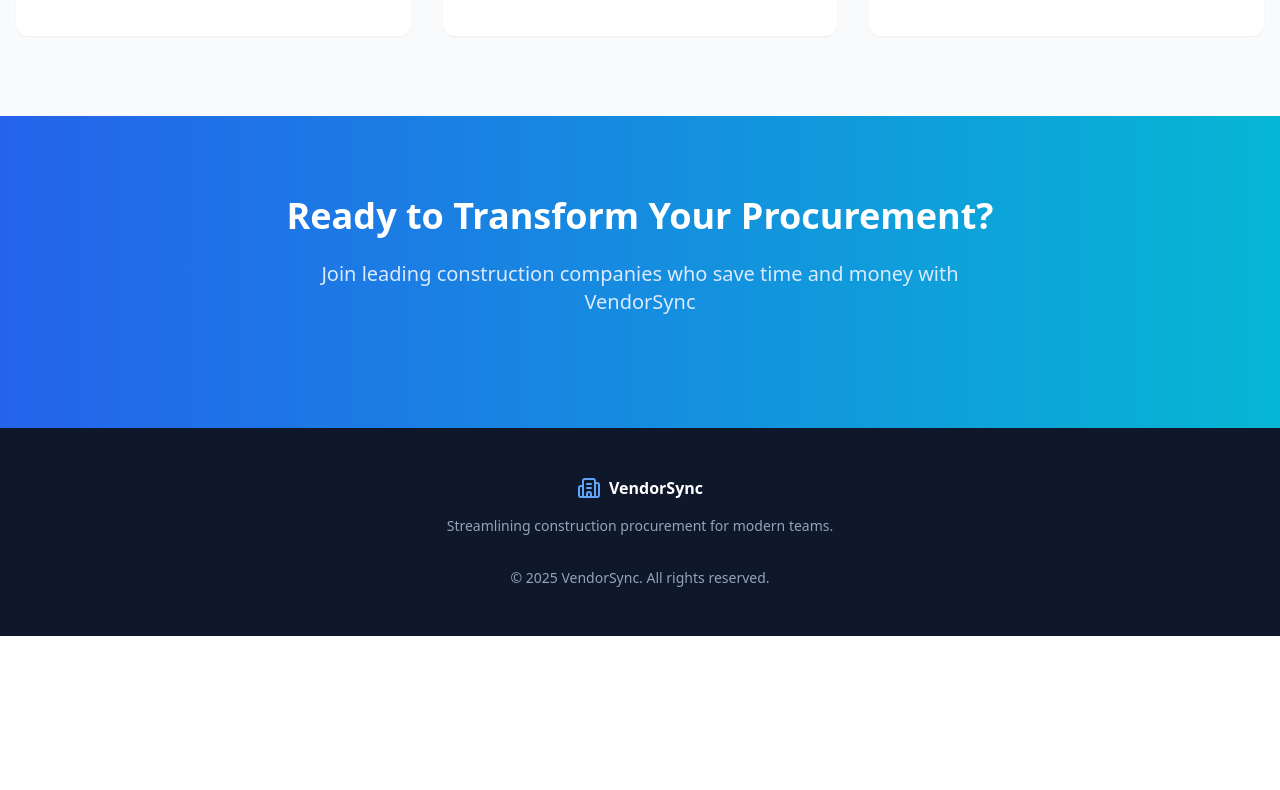
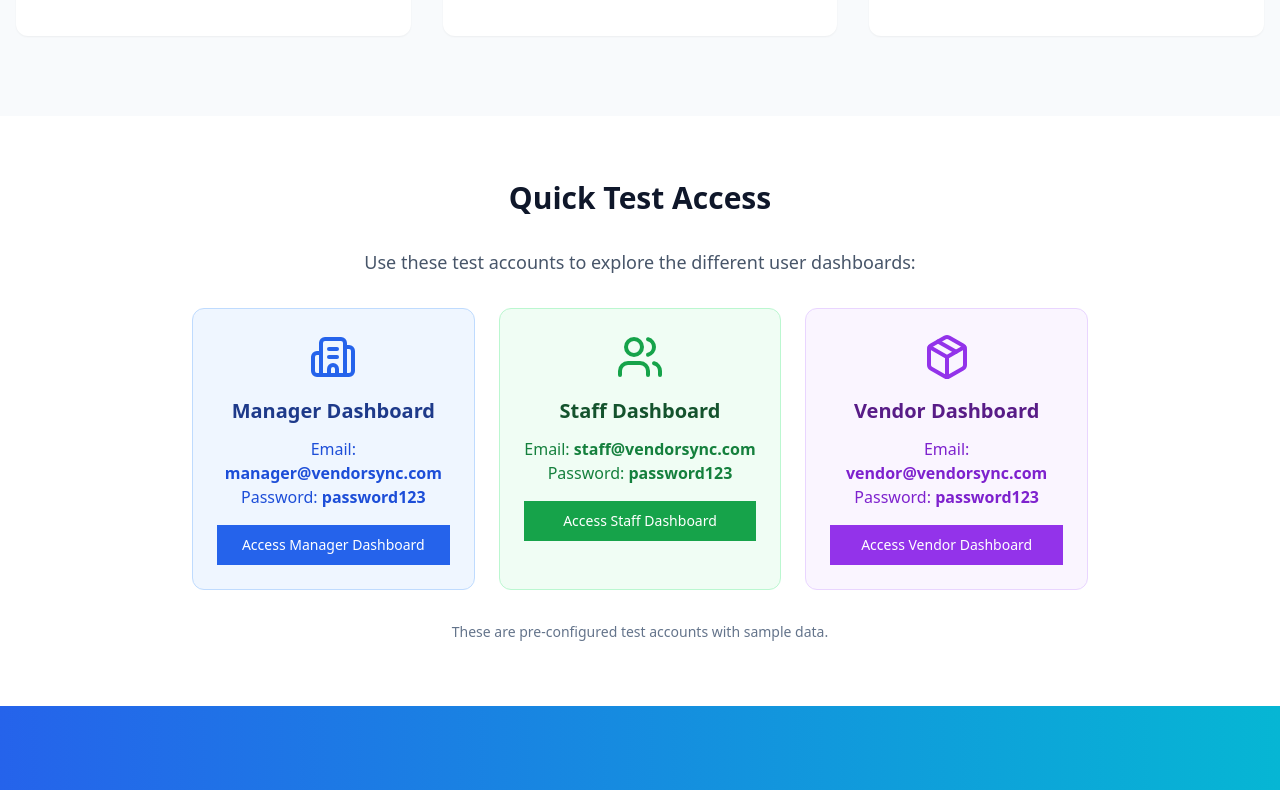
Before and after one commit to JACKMUNGAI001/Vendor-Sync-Frontend, a React (Create React App) app: page / in a window 1280 px wide. Shown: the part 1005-1795 px from the top of the page. Before the commit the page ends 1641 px from the top, so only its background shows below. Built offline with nearby package versions, Linux system fonts and the light colour scheme.

Commit message:
feat: complete homepage with navigation, features, test access, and footer

```diff
--- a/src/pages/HomePage.js
+++ b/src/pages/HomePage.js
@@ -6,6 +6,7 @@ import { Button } from '../components/ui/Button';
 export const HomePage = () => {
   return (
     <div className="min-h-screen bg-gradient-to-b from-slate-50 to-white">
+
       <nav className="border-b bg-white/80 backdrop-blur-sm sticky top-0 z-50">
         <div className="container mx-auto px-4 py-4 flex items-center justify-between">
           <div className="flex items-center gap-2">
@@ -87,12 +88,74 @@ export const HomePage = () => {
         </div>
       </section>
 
+      <section className="bg-white py-16">
+        <div className="container mx-auto px-4 text-center">
+          <h2 className="text-3xl font-bold mb-8 text-slate-900">Quick Test Access</h2>
+          <p className="text-lg text-slate-600 mb-8 max-w-2xl mx-auto">
+            Use these test accounts to explore the different user dashboards:
+          </p>
+
+          <div className="grid md:grid-cols-3 gap-6 max-w-4xl mx-auto">
+            <div className="bg-blue-50 rounded-xl p-6 border border-blue-200">
+              <Building2 className="h-12 w-12 text-blue-600 mx-auto mb-4" />
+              <h3 className="text-xl font-semibold mb-3 text-blue-900">Manager Dashboard</h3>
+              <p className="text-blue-700 mb-4">
+                Email: <strong>manager@vendorsync.com</strong><br/>
+                Password: <strong>password123</strong>
+              </p>
+              <Link to="/login">
+                <Button className="w-full bg-blue-600 hover:bg-blue-700">
+                  Access Manager Dashboard
+                </Button>
+              </Link>
+            </div>
+
+            <div className="bg-green-50 rounded-xl p-6 border border-green-200">
+              <Users className="h-12 w-12 text-green-600 mx-auto mb-4" />
+              <h3 className="text-xl font-semibold mb-3 text-green-900">Staff Dashboard</h3>
+              <p className="text-green-700 mb-4">
+                Email: <strong>staff@vendorsync.com</strong><br/>
+                Password: <strong>password123</strong>
+              </p>
+              <Link to="/login">
+                <Button className="w-full bg-green-600 hover:bg-green-700">
+                  Access Staff Dashboard
+                </Button>
+              </Link>
+            </div>
+
+            <div className="bg-purple-50 rounded-xl p-6 border border-purple-200">
+              <Package className="h-12 w-12 text-purple-600 mx-auto mb-4" />
+              <h3 className="text-xl font-semibold mb-3 text-purple-900">Vendor Dashboard</h3>
+              <p className="text-purple-700 mb-4">
+                Email: <strong>vendor@vendorsync.com</strong><br/>
+                Password: <strong>password123</strong>
+              </p>
+              <Link to="/login">
+                <Button className="w-full bg-purple-600 hover:bg-purple-700">
+                  Access Vendor Dashboard
+                </Button>
+              </Link>
+            </div>
+          </div>
+
+          <div className="mt-8 text-sm text-slate-500">
+            <p>These are pre-configured test accounts with sample data.</p>
+          </div>
+        </div>
+      </section>
+
       <section className="bg-gradient-to-r from-blue-600 to-cyan-500 py-20">
         <div className="container mx-auto px-4 text-center">
           <h2 className="text-4xl font-bold mb-6 text-white">Ready to Transform Your Procurement?</h2>
           <p className="text-xl text-blue-100 mb-8 max-w-2xl mx-auto">
             Join leading construction companies who save time and money with VendorSync
           </p>
+          <Link to="/register">
+            <Button size="lg" className="bg-white text-blue-600 hover:bg-blue-50">
+              Get Started Today
+            </Button>
+          </Link>
         </div>
       </section>
 
```
Also changed, not shown: 1 other file (tests, documents, lock files or other folders).
